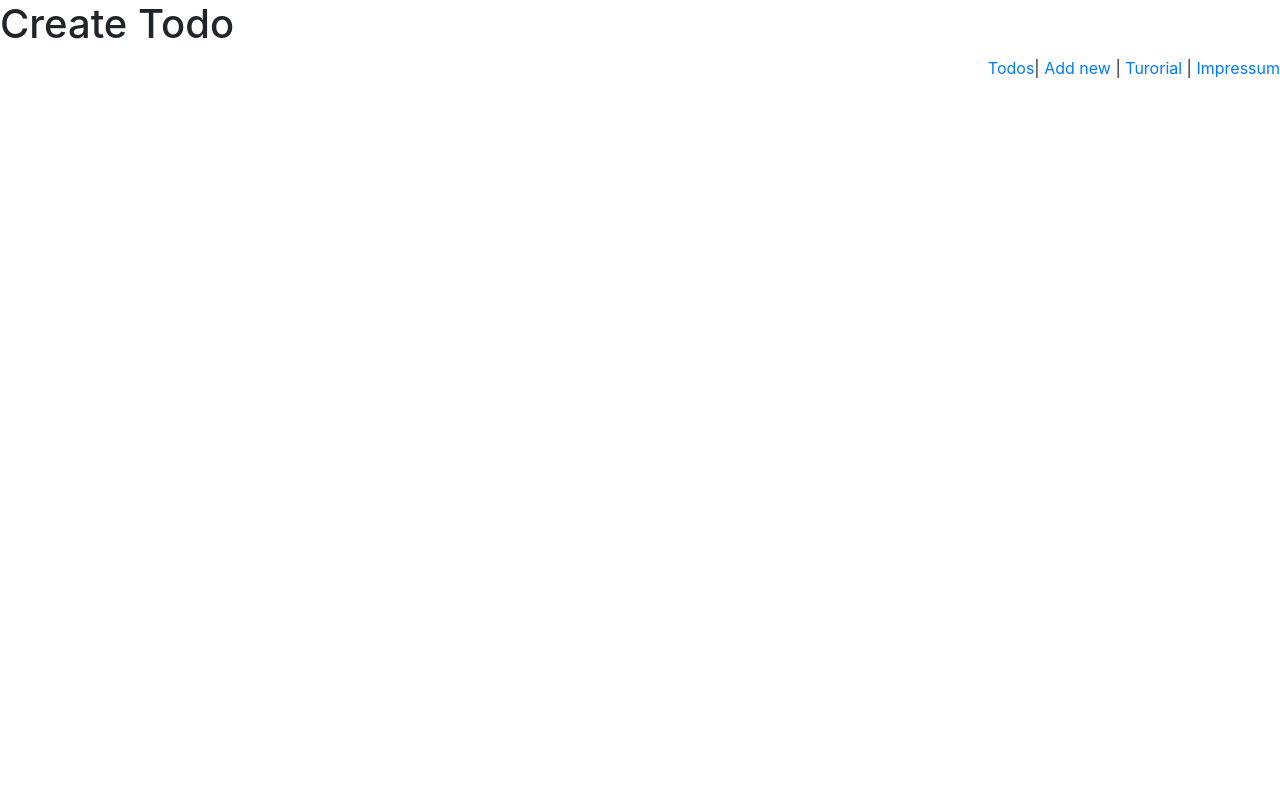
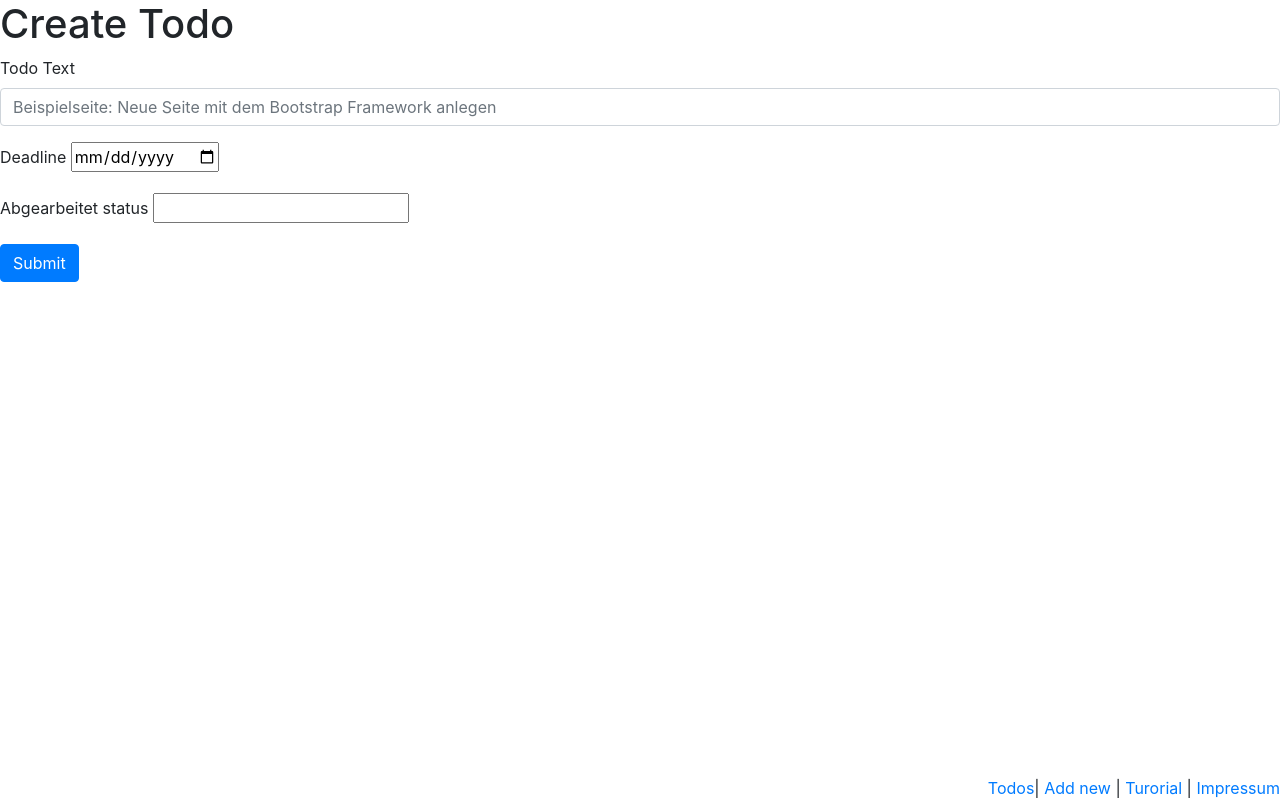
Before and after one commit to Quhaqu/Ha1, a plain HTML site: page createtodo.html in a window 1280 px wide. Drawn offline with nearby package versions, Linux system fonts and the light colour scheme.

```diff
--- a/createtodo.html
+++ b/createtodo.html
@@ -13,7 +13,23 @@
   <body>
     <h1>Create Todo</h1>
 
-    <div id="navbar" style="float: right;">
+    <form>
+      <div class="form-group">
+        <label>Todo Text</label>
+        <input type="Text" class="form-control" placeholder="Beispielseite: Neue Seite mit dem Bootstrap Framework anlegen">
+      </div>
+      <div class="form-group">
+        <label>Deadline</label>
+        <input type="date" placeholder="Beispielseite:">
+      </div>
+      <div class="form-group">
+        <label>Abgearbeitet status</label>
+        <input type="number">
+      </div>
+      <button type="submit" class="btn btn-primary">Submit</button>
+    </form>
+
+    <div id="navbar" style="right: 0; position: absolute; bottom: 0">
       <nav>
         <a href="todos.html">Todos</a>|
         <a href="createtodo.html">Add new</a> |
```
Also changed, not shown: howto.html (+1 -1 lines), impressum.html (+1 -1 lines), todos.html (+1 -1 lines).
